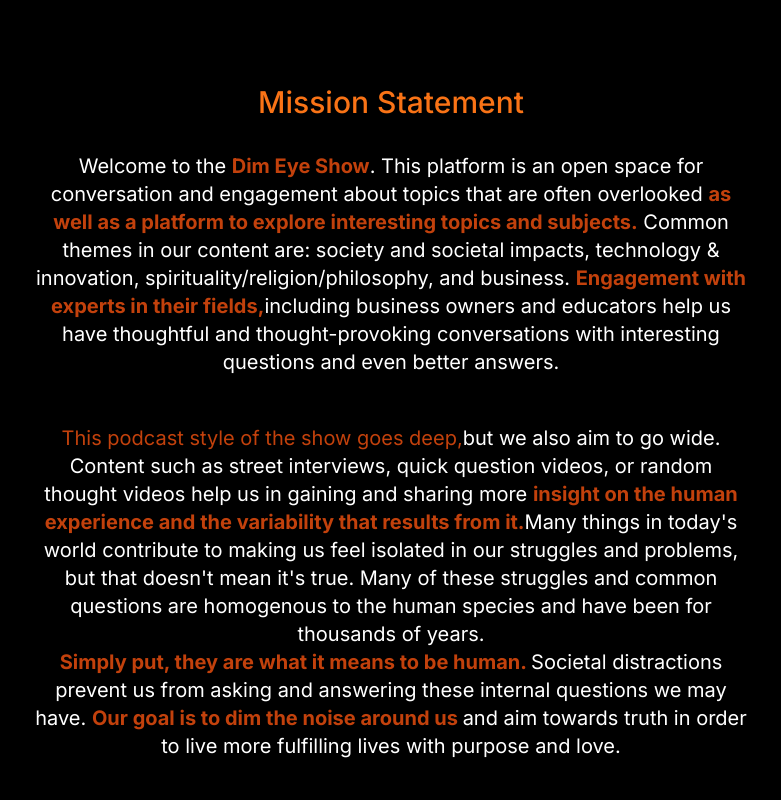
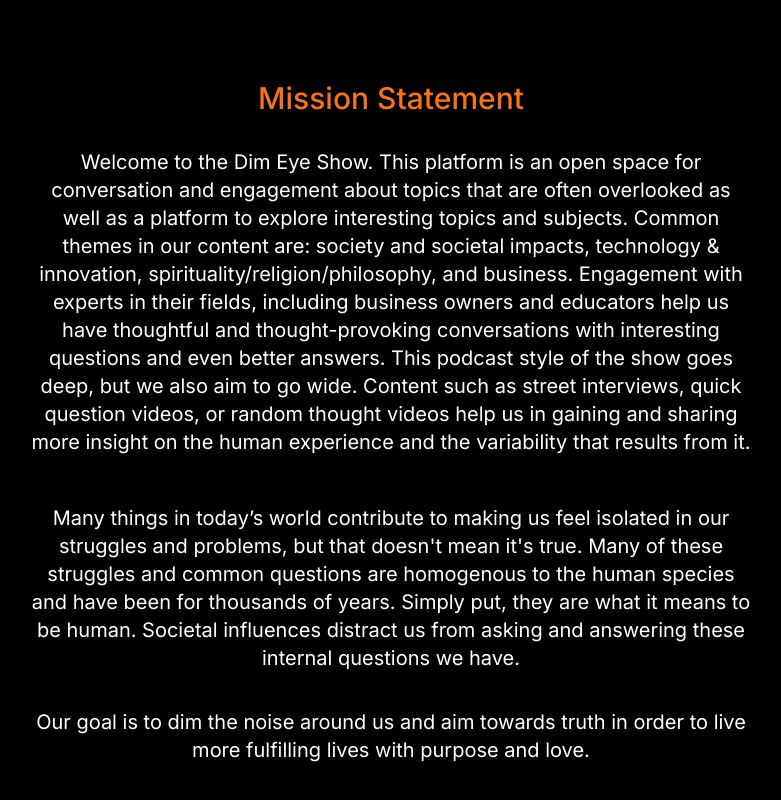
Before and after one commit to BrianBeilby/Purneet-Website, a Next.js app: page / in a window 1280 px wide. Shown: the part 1534-2334 px from the top of the page, without its empty margins (249-1030 px from the left). Built offline with nearby package versions, Linux system fonts and the light colour scheme; no server answers.

Commit message:
Update About.tsx

```diff
--- a/src/components/About.tsx
+++ b/src/components/About.tsx
@@ -18,43 +18,24 @@ function About() {
         Mission Statement
       </h2>
       <p className="mb-6 px-2 sm:px-0">
-        Welcome to the{" "}
-        <span className="font-bold text-orange-700">Dim Eye Show</span>
-        . This platform is an open space for conversation and engagement
-        about topics that are often overlooked{" "}
-        <span className="font-bold text-orange-700">
-        as well as a platform to explore interesting topics and subjects.
-        </span>{" "}
-        Common themes in our content are: society and societal impacts, technology
-        & innovation, spirituality/religion/philosophy, and business.{" "}
-        <span className="font-bold text-orange-700">
-        Engagement with experts in their fields,
-        </span>
-        including business owners and educators help us have thoughtful and
-        thought-provoking conversations with interesting questions and even
-        better answers.
+      Welcome to the Dim Eye Show. This platform is an open space for conversation and engagement about
+      topics that are often overlooked as well as a platform to explore interesting topics and subjects.
+      Common themes in our content are: society and societal impacts, technology & innovation, spirituality/religion/philosophy,
+      and business. Engagement with experts in their fields, including business owners and educators help us have thoughtful and
+      thought-provoking conversations with interesting questions and even better answers. This podcast style of the show goes deep,
+      but we also aim to go wide. Content such as street interviews, quick question videos, or random thought videos help us in gaining
+      and sharing more insight on the human experience and the variability that results from it.
       </p>
 
-      <p className="mb-3 mt-6 px-2 sm:px-0">
-      <span className="mb-6 px-2 text-orange-700 sfont-bold sm:px-0">
-        This podcast style of the show goes deep,</span>
-        but we also aim to go wide.
-        Content such as street interviews, quick question videos, or random thought
-        videos help us in gaining and sharing more {" "}
-        <span className="font-bold text-orange-700">insight on the human experience and
-        the variability that results from it.</span>
-        Many things in today&apos;s world contribute to making us feel isolated in our struggles and problems,
-        but that doesn&apos;t mean it&apos;s true. Many of these struggles and common questions are homogenous to the
-        human species and have been for thousands of years. {" "}
-        <br/>
-        <span className="font-bold text-orange-700">
-        Simply put, they are what it means to be human.{" "}
-        </span>
-        Societal distractions prevent us from asking and answering these internal questions
-        we may have.{" "}
-        <span className="font-bold text-orange-700">Our goal is to dim the noise around us {" "}</span>
-        and aim towards truth in order to live more
-        fulfilling lives with purpose and love.
+      <p className="mb-3 mt-6 px-2 sm:px-0 text-center">
+      Many things in today’s world contribute to making us feel isolated in our struggles and problems,
+      but that doesn&apos;t mean it&apos;s true. Many of these struggles and common questions are homogenous to the
+      human species and have been for thousands of years. Simply put, they are what it means to be human.
+      Societal influences distract us from asking and answering these internal questions we have.
+      </p>
+
+      <p className="mb-3 mt-6 px-2 sm:px-0 text-center">
+      Our goal is to dim the noise around us and aim towards truth in order to live more fulfilling lives with purpose and love.
       </p>
     </motion.section>
   );
```
